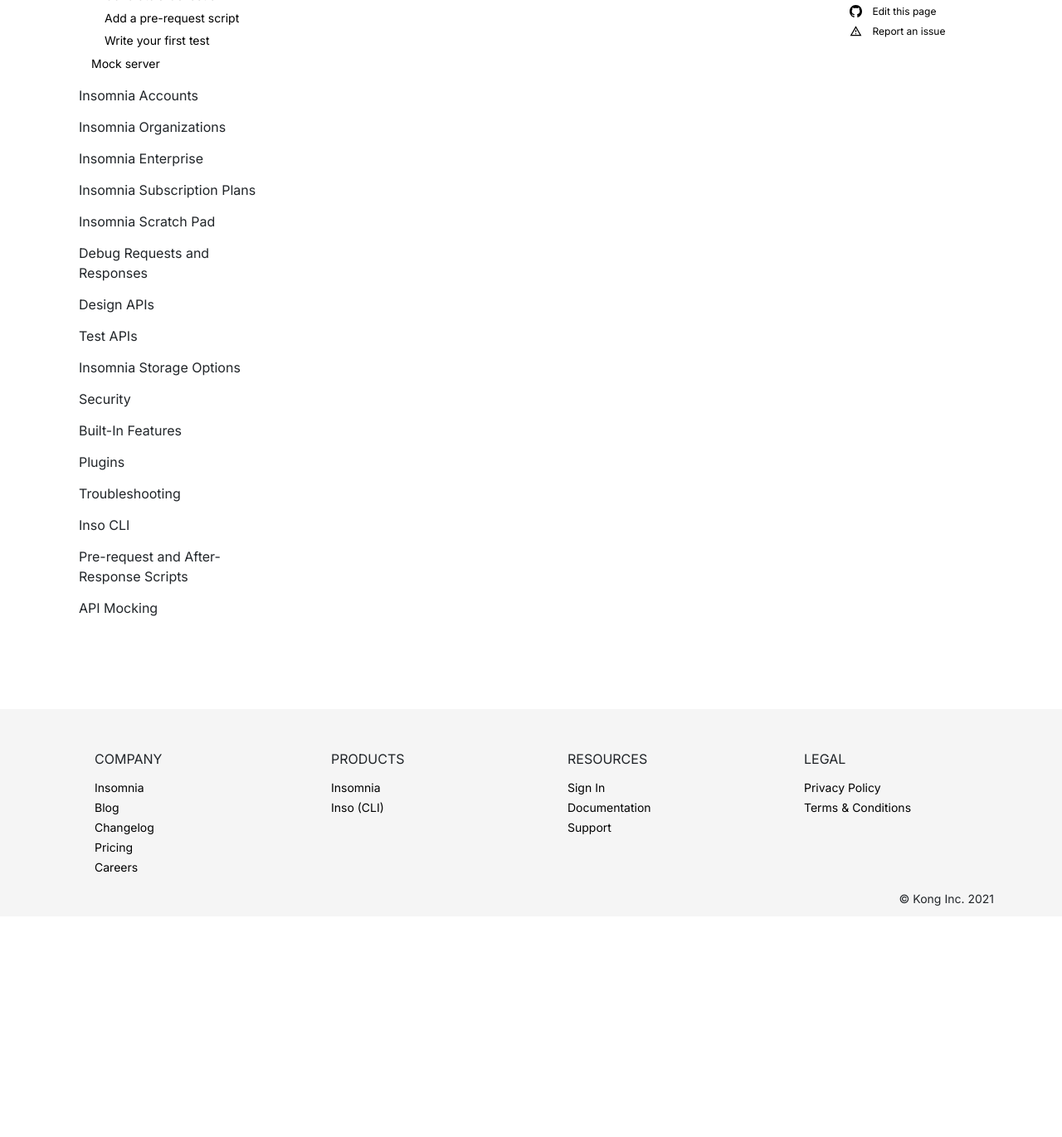
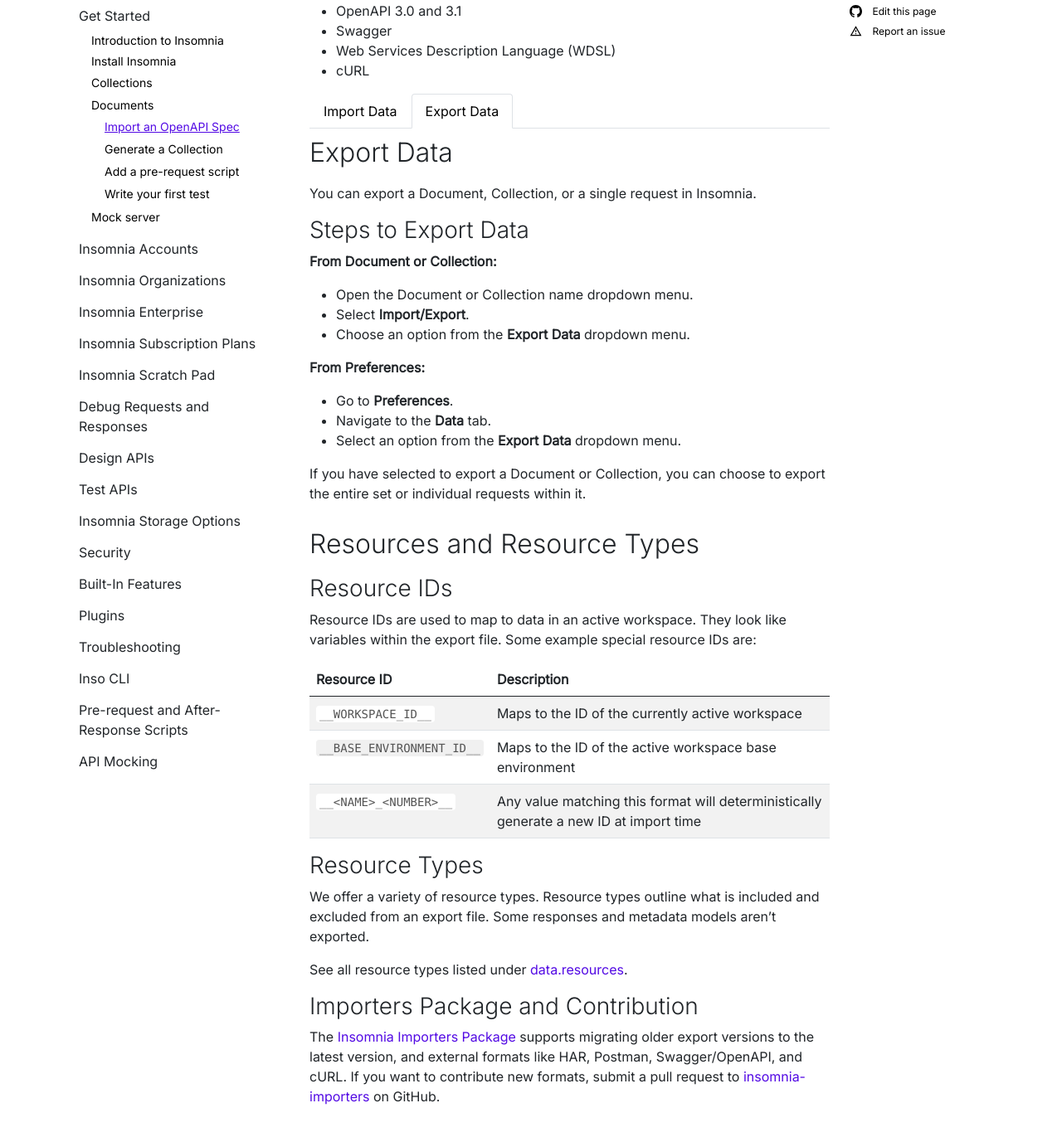
Before and after one commit to Kong/insomnia-docs, a Jekyll site: the page built from docs/insomnia/get-started/documents/spec.md, in a window 1280 px wide and 1400 px high, scrolled down 295 px. Shown: the top 1371 px of the window at 83% size. Built offline with Jekyll 4.4.1, drawn with Linux system fonts in a browser that asks for light colours; comment, search, counter and statistics services are not loaded; some of the changed text lies outside the part shown.

Commit message:
import an OpenAPI spec

```diff
--- a/docs/insomnia/get-started/documents/spec.md
+++ b/docs/insomnia/get-started/documents/spec.md
@@ -2,5 +2,80 @@
 layout: article-detail
 title: Import an OpenAPI Spec
 ---
+Insomnia supports importing and exporting. Currently, the supported import formats are:
 
-<!-- for rework: this page should contain a very easy, short example of how to import a spec into Insomnia. We should also provide some information in the introduction paragraph about what a spec is and why you'd want to use one or need one. You can use this doc as an example: https://learning.postman.com/docs/integrations/available-integrations/working-with-openAPI -->
+* Insomnia
+* [Postman v2](https://schema.postman.com/collection/json/v2.1.0/draft-07/docs/index.html)
+* HTTP Archive (HAR)
+* OpenAPI 3.0 and 3.1
+* Swagger
+* Web Services Description Language (WDSL)
+* cURL
+<nav>
+  <div class="nav nav-tabs" id="nav-tab" role="tablist">
+    <button class="nav-link side-tabs" id="nav-import-tab" data-bs-toggle="tab" data-bs-target="#nav-import" type="button" role="tab" aria-controls="nav-import" aria-selected="true">Import Data</button>
+    <button class="nav-link active side-tabs" id="nav-export-tab" data-bs-toggle="tab" data-bs-target="#nav-export" type="button" role="tab" aria-controls="nav-export" aria-selected="false">Export Data</button>
+  </div>
+</nav>
+<div class="tab-content" id="nav-tabContent">
+  <div class="tab-pane fade" id="nav-import" role="tabpanel" aria-labelledby="nav-import-tab">
+    <h2>Import Data</h2>
+    <p>Insomnia allows you to import data from a file, URL, or clipboard.</p>
+    <h3>Steps to Import Data</h3>
+    <p><b>From a Document or a Collection:</b></p>
+    <ul>
+      <li>Open the Document or Collection dropdown menu.</li>
+      <li>Select <b>Import/Export</b>.</li>
+      <li>Choose an option from the <b>Import Data</b> dropdown menu.</li>
+    </ul>
+    <p><b>From Preferences:</b></p>
+    <ul>
+      <li>Go to <b>Preferences</b>.</li>
+      <li>Navigate to the <b>Data</b> tab.</li>
+      <li>Select an option from the <b>Import Data</b> dropdown menu.</li>
+    </ul>
+    <p>Additionally, you can paste copied cURL commands directly into the URL bar.</p>
+  </div>
+  <div class="tab-pane fade show active" id="nav-export" role="tabpanel" aria-labelledby="nav-export-tab">
+    <h2>Export Data</h2>
+    <p>You can export a Document, Collection, or a single request in Insomnia.</p>
+    <h3>Steps to Export Data</h3>
+    <p><b>From Document or Collection:</b></p>
+    <ul>
+      <li>Open the Document or Collection name dropdown menu.</li>
+      <li>Select <b>Import/Export</b>.</li>
+      <li>Choose an option from the <b>Export Data</b> dropdown menu.</li>
+    </ul>
+    <p><b>From Preferences:</b></p>
+    <ul>
+      <li>Go to <b>Preferences</b>.</li>
+      <li>Navigate to the <b>Data</b> tab.</li>
+      <li>Select an option from the <b>Export Data</b> dropdown menu.</li>
+    </ul>
+    <p>If you have selected to export a Document or Collection, you can choose to export the entire set or individual requests within it.</p>
+  </div>
+</div>
+
+
+## Resources and Resource Types
+
+### Resource IDs
+
+Resource IDs are used to map to data in an active workspace. They look like variables within the export file. Some example special resource IDs are:
+
+{:.table .table-striped}
+Resource ID | Description
+----------- | -----------
+`__WORKSPACE_ID__` | Maps to the ID of the currently active workspace
+`__BASE_ENVIRONMENT_ID__` | Maps to the ID of the active workspace base environment
+`__<NAME>_<NUMBER>__` |  Any value matching this format will deterministically generate a new ID at import time
+
+### Resource Types
+
+We offer a variety of resource types. Resource types outline what is included and excluded from an export file. Some responses and metadata models aren't exported.
+
+See all resource types listed under [data.resources](https://github.com/Kong/insomnia/blob/7abde2a01700f587179941b3231fb1078fcb1e41/packages/insomnia-app/app/common/export.ts#L185-L198).
+
+### Importers Package and Contribution
+
+The [Insomnia Importers Package](https://github.com/Kong/insomnia/tree/develop/packages/insomnia/src/utils/importers) supports migrating older export versions to the latest version, and external formats like HAR, Postman, Swagger/OpenAPI, and cURL. If you want to contribute new formats, submit a pull request to [insomnia-importers](https://github.com/Kong/insomnia/tree/develop/packages/insomnia/src/utils/importers) on GitHub.
```
